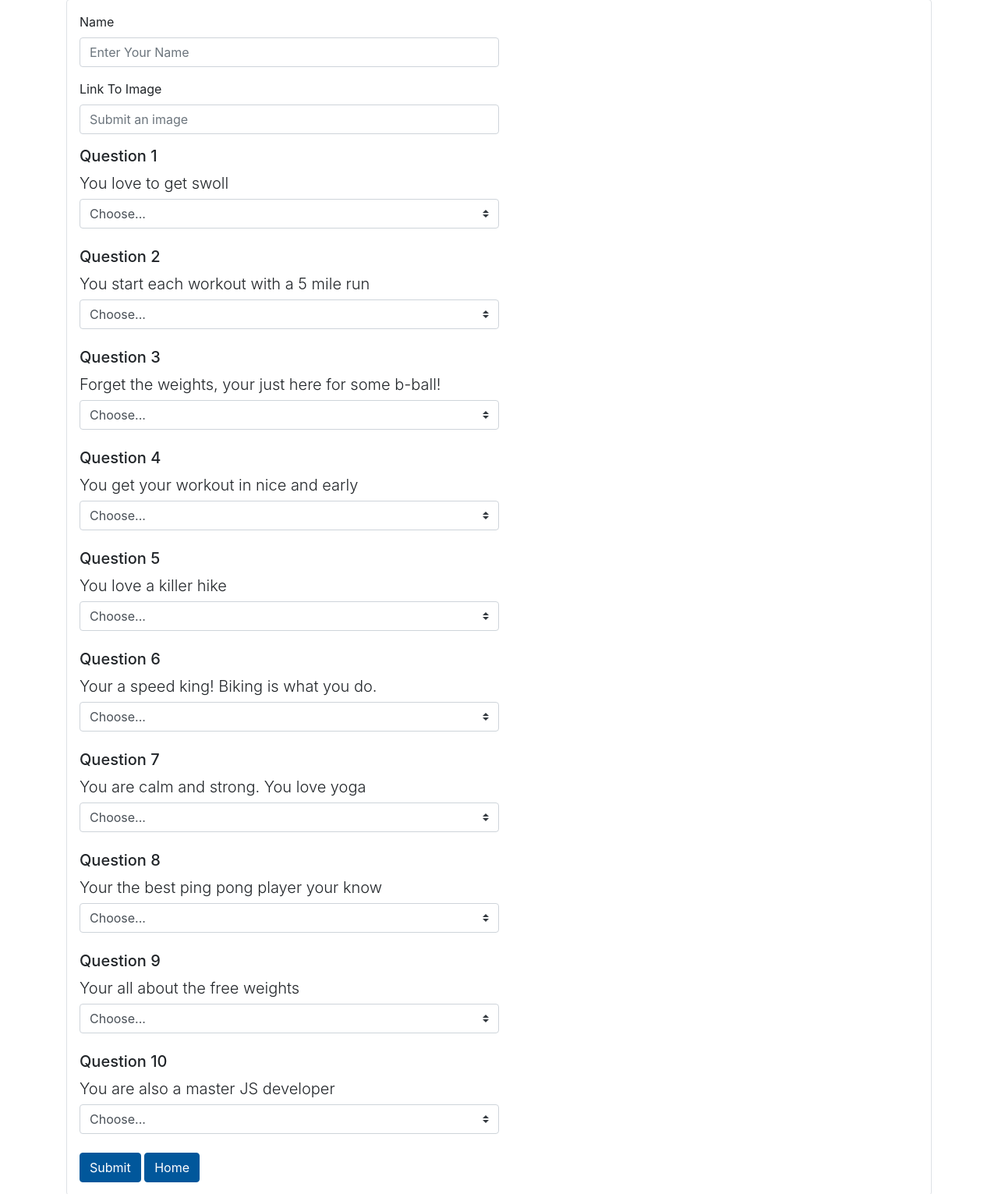
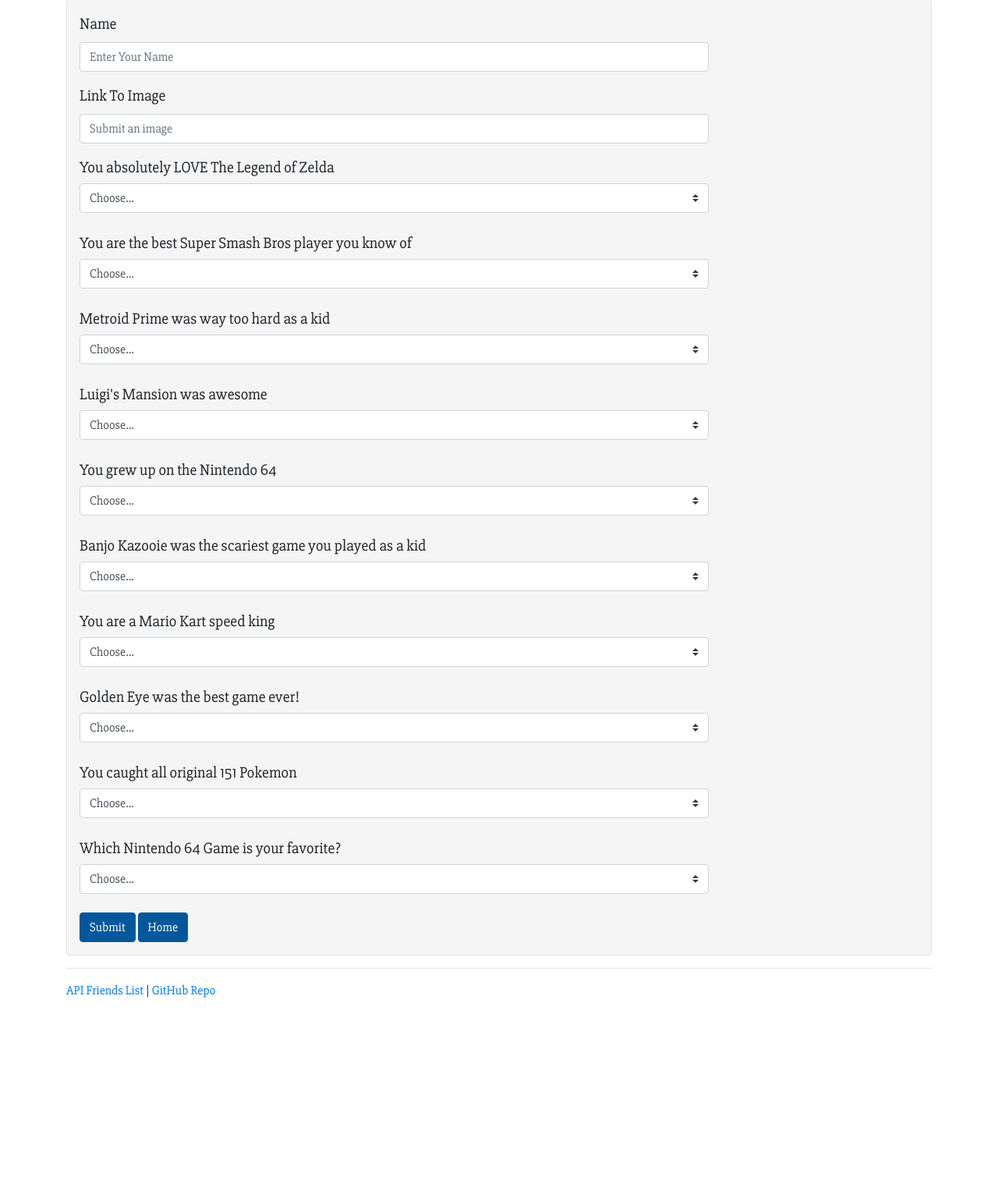
Before and after one commit to tsjohns9/express-friend-finder, a website: page app/public/survey.html in a window 1280 px wide. Shown: the part 88-1619 px from the top of the page at 78% size. After the commit the page ends 1386 px from the top, so only its background shows below. Drawn offline with nearby package versions, Linux system fonts and the light colour scheme; files that its build step writes are made by us from their sources; files whose address does not match are found by name.

Commit message:
styled. finished form validation.

```diff
--- a/app/data/diff.js
+++ b/app/data/diff.js
@@ -4,12 +4,10 @@
   let total = 0;
   let i = 0;
 
-  // compares scores for each question.
   while (i < 10) {
     total += Math.abs(arr1[i] - arr2[i]);
     i++;
   }
 
-  // returns one number representing the current users compatibility score with one other user who submitted the form.
   return total;
 };
--- a/app/public/assets/css/style.css
+++ b/app/public/assets/css/style.css
@@ -6,8 +6,17 @@
   margin: 0;
 }
 
+* {
+  font-size: 0.89rem;
+  font-family: 'Slabo 27px', serif;
+}
+
 p {
   margin-bottom: 5px;
+}
+
+form {
+  background-color: #f5f5f5;
 }
 
 .jumbotron {
@@ -19,3 +28,23 @@
   background-color: #01579b;
   border-color: #01579b;
 }
+
+.photo {
+  margin-top: 10px;
+  height: 300px;
+  width: 275px;
+}
+
+@media (min-width: 768px) {
+  .custom-select,
+  .form-group,
+  .alert {
+    width: 75%;
+  }
+}
+
+@media (min-width: 576px) {
+  * {
+    font-size: 1rem;
+  }
+}
--- a/app/public/assets/js/app.js
+++ b/app/public/assets/js/app.js
@@ -2,7 +2,6 @@
   // gets user input, and makes POST request
   $('#submit-form').on('click', function(e) {
     e.preventDefault();
-
     const user = {
       name: $('#enter-name')
         .val()
@@ -10,7 +9,8 @@
       photo: $('#image-link')
         .val()
         .trim(),
-      scores: $.map($('.q'), index => $(index).val()),
+      // gets the value of each question and stores it as an array
+      scores: $.map($('.q'), index => $(index).val())
     };
 
     // checks for valid user post
@@ -23,15 +23,10 @@
     for (let prop in obj) {
       const key = obj[prop];
 
-      // checks if a prop is an array
-      if (Array.isArray(key)) {
-        const checkEmpty = key.find(a => a === 'Choose...');
-
-        // if the array contains an empty input, then the form wont submit
-        if (checkEmpty === 'Choose...') {
-          return false;
-        }
-      } else if (obj[prop] === '') {
+      // returns false if any user input is invalid.
+      if ((Array.isArray(key) && key.includes('')) || key === '') {
+        $('.alert-danger').removeClass('d-none');
+        alert();
         return false;
       }
     }
@@ -43,10 +38,9 @@
   // sends the user input to the post route in apiRoutes. data returns the matched user
   function makePost(user) {
     $.post('/api/friends', user, function(data) {
-      console.log('data: ', data);
       if (data) {
         $('.modal-body').append($(`<h4>${data.name}</h4>`));
-        $('.modal-body').append($(`<img src="${data.photo}"></img>`));
+        $('.modal-body').append($(`<img src="${data.photo}" class="photo"></img>`));
         $('#match-modal').modal('show');
       } else {
         console.log('Error.');
@@ -54,6 +48,21 @@
     });
   }
 
+  // displays alert to finish form
+  function alert() {
+    $('.alert-danger').remove();
+    $('#submit-form').before(
+      $(`
+      <div class="alert alert-danger alert-dismissible fade show" role="alert">
+        Please finish the survey before submitting
+        <button type="button" class="close" data-dismiss="alert" aria-label="Close">
+          <span aria-hidden="true">&times;</span>
+        </button>
+      </div>
+    `)
+    );
+  }
+
   // clears last matched user when modal closes
   $('#match-modal').on('hidden.bs.modal', function() {
     $('.modal-body').html('');
--- a/app/public/survey.html
+++ b/app/public/survey.html
@@ -8,6 +8,7 @@
   <link rel="stylesheet" href="https://maxcdn.bootstrapcdn.com/bootstrap/4.0.0/css/bootstrap.min.css" integrity="sha384-Gn5384xqQ1aoWXA+058RXPxPg6fy4IWvTNh0E263XmFcJlSAwiGgFAW/dAiS6JXm"
     crossorigin="anonymous">
   <link rel="stylesheet" href="/static/css/style.css">
+  <link href="https://fonts.googleapis.com/css?family=Slabo+27px" rel="stylesheet">
   <title>Express Friend Finder</title>
 </head>
 
@@ -17,25 +18,22 @@
     <h2>Survey Questions</h2>
     <hr>
     <form class="p-3 border rounded">
-      <div class="form-group w-50">
-        <label for="enter-name">Name</label>
+      <div class="form-group">
+        <label for="enter-name" class="lead">Name</label>
         <input type="text" class="form-control" id="enter-name" placeholder="Enter Your Name">
       </div>
       <!-- end name input-->
 
-      <div class="form-group w-50">
-        <label for="image-link">Link To Image</label>
+      <div class="form-group">
+        <label for="image-link" class="lead">Link To Image</label>
         <input type="url" class="form-control" id="image-link" placeholder="Submit an image">
       </div>
       <!-- end image input-->
 
       <div class="mb-4">
-        <h5>
-          <label for="q-1">Question 1</label>
-        </h5>
-        <p class="lead">You love to get swoll</p>
-        <select class="custom-select w-50 q" id="q-1">
-          <option selected>Choose...</option>
+        <p class="lead">You absolutely LOVE The Legend of Zelda</p>
+        <select class="custom-select q" id="q-1">
+          <option value="" selected>Choose...</option>
           <option value="1">1 (disagree)</option>
           <option value="2">2</option>
           <option value="3">3</option>
@@ -45,12 +43,9 @@
       </div>
 
       <div class="mb-4">
-        <h5>
-          <label for="q-2">Question 2</label>
-        </h5>
-        <p class="lead">You start each workout with a 5 mile run</p>
-        <select class="custom-select w-50 q" id="q-2">
-          <option selected>Choose...</option>
+        <p class="lead">You are the best Super Smash Bros player you know of</p>
+        <select class="custom-select q" id="q-2">
+          <option value="" selected>Choose...</option>
           <option value="1">1 (disagree)</option>
           <option value="2">2</option>
           <option value="3">3</option>
@@ -60,12 +55,9 @@
       </div>
 
       <div class="mb-4">
-        <h5>
-          <label for="q-3">Question 3</label>
-        </h5>
-        <p class="lead">Forget the weights, your just here for some b-ball!</p>
-        <select class="custom-select w-50 q" id="q-3">
-          <option selected>Choose...</option>
+        <p class="lead">Metroid Prime was way too hard as a kid</p>
+        <select class="custom-select q" id="q-3">
+          <option value="" selected>Choose...</option>
           <option value="1">1 (disagree)</option>
           <option value="2">2</option>
           <option value="3">3</option>
@@ -75,12 +67,9 @@
       </div>
 
       <div class="mb-4">
-        <h5>
-          <label for="q-4">Question 4</label>
-        </h5>
-        <p class="lead">You get your workout in nice and early</p>
-        <select class="custom-select w-50 q" id="q-4">
-          <option selected>Choose...</option>
+        <p class="lead">Luigi's Mansion was awesome</p>
+        <select class="custom-select q" id="q-4">
+          <option value="" selected>Choose...</option>
           <option value="1">1 (disagree)</option>
           <option value="2">2</option>
           <option value="3">3</option>
@@ -90,12 +79,9 @@
       </div>
 
       <div class="mb-4">
-        <h5>
-          <label for="q-5">Question 5</label>
-        </h5>
-        <p class="lead">You love a killer hike</p>
-        <select class="custom-select w-50 q" id="q-5">
-          <option selected>Choose...</option>
+        <p class="lead">You grew up on the Nintendo 64</p>
+        <select class="custom-select q" id="q-5">
+          <option value="" selected>Choose...</option>
           <option value="1">1 (disagree)</option>
           <option value="2">2</option>
           <option value="3">3</option>
@@ -105,12 +91,9 @@
       </div>
 
       <div class="mb-4">
-        <h5>
-          <label for="q-6">Question 6</label>
-        </h5>
-        <p class="lead">Your a speed king! Biking is what you do.</p>
-        <select class="custom-select w-50 q" id="q-6">
-          <option selected>Choose...</option>
+        <p class="lead">Banjo Kazooie was the scariest game you played as a kid</p>
+        <select class="custom-select q" id="q-6">
+          <option value="" selected>Choose...</option>
           <option value="1">1 (disagree)</option>
           <option value="2">2</option>
           <option value="3">3</option>
@@ -120,12 +103,9 @@
       </div>
 
       <div class="mb-4">
-        <h5>
-          <label for="q-7">Question 7</label>
-        </h5>
-        <p class="lead">You are calm and strong. You love yoga</p>
-        <select class="custom-select w-50 q" id="q-7">
-          <option selected>Choose...</option>
+        <p class="lead">You are a Mario Kart speed king</p>
+        <select class="custom-select q" id="q-7">
+          <option value="" selected>Choose...</option>
           <option value="1">1 (disagree)</option>
           <option value="2">2</option>
           <option value="3">3</option>
@@ -135,12 +115,9 @@
       </div>
 
       <div class="mb-4">
-        <h5>
-          <label for="q-8">Question 8</label>
-        </h5>
-        <p class="lead">Your the best ping pong player your know</p>
-        <select class="custom-select w-50 q" id="q-8">
-          <option selected>Choose...</option>
+        <p class="lead">Golden Eye was the best game ever!</p>
+        <select class="custom-select q" id="q-8">
+          <option value="" selected>Choose...</option>
           <option value="1">1 (disagree)</option>
           <option value="2">2</option>
           <option value="3">3</option>
@@ -150,12 +127,9 @@
       </div>
 
       <div class="mb-4">
-        <h5>
-          <label for="q-9">Question 9</label>
-        </h5>
-        <p class="lead">Your all about the free weights</p>
-        <select class="custom-select w-50 q" id="q-9">
-          <option selected>Choose...</option>
+        <p class="lead">You caught all original 151 Pokemon</p>
+        <select class="custom-select q" id="q-9">
+          <option value="" selected>Choose...</option>
           <option value="1">1 (disagree)</option>
           <option value="2">2</option>
           <option value="3">3</option>
@@ -165,19 +139,17 @@
       </div>
 
       <div class="mb-4">
-        <h5>
-          <label for="q-10">Question 10</label>
-        </h5>
-        <p class="lead">You are also a master JS developer</p>
-        <select class="custom-select w-50 q" id="q-10">
-          <option selected>Choose...</option>
-          <option value="1">1 (disagree)</option>
-          <option value="2">2</option>
-          <option value="3">3</option>
-          <option value="4">4</option>
-          <option value="5">5 (agree)</option>
+        <p class="lead">Which Nintendo 64 Game is your favorite?</p>
+        <select class="custom-select q" id="q-10">
+          <option value="" selected>Choose...</option>
+          <option value="1">Super Mario 64</option>
+          <option value="2">The Legend of Zelda: Ocarina of Time</option>
+          <option value="3">Banjo Kazooie</option>
+          <option value="4">Super Smash Bros</option>
+          <option value="5">Donkey Kong 64</option>
         </select>
       </div>
+
       <button type="submit" class="btn btn-primary" id="submit-form">Submit</button>
       <a class="btn btn-primary" href="/" role="button">Home</a>
     </form>
@@ -203,7 +175,6 @@
             </button>
           </div>
           <div class="modal-body">
-
           </div>
           <div class="modal-footer">
             <button type="button" class="btn btn-primary" data-dismiss="modal">Close</button>
```
Also changed, not shown: app/data/friend.js (+5 -5 lines), app/public/home.html (+4 -3 lines), app/routes/apiRoutes.js (+5 -5 lines).
